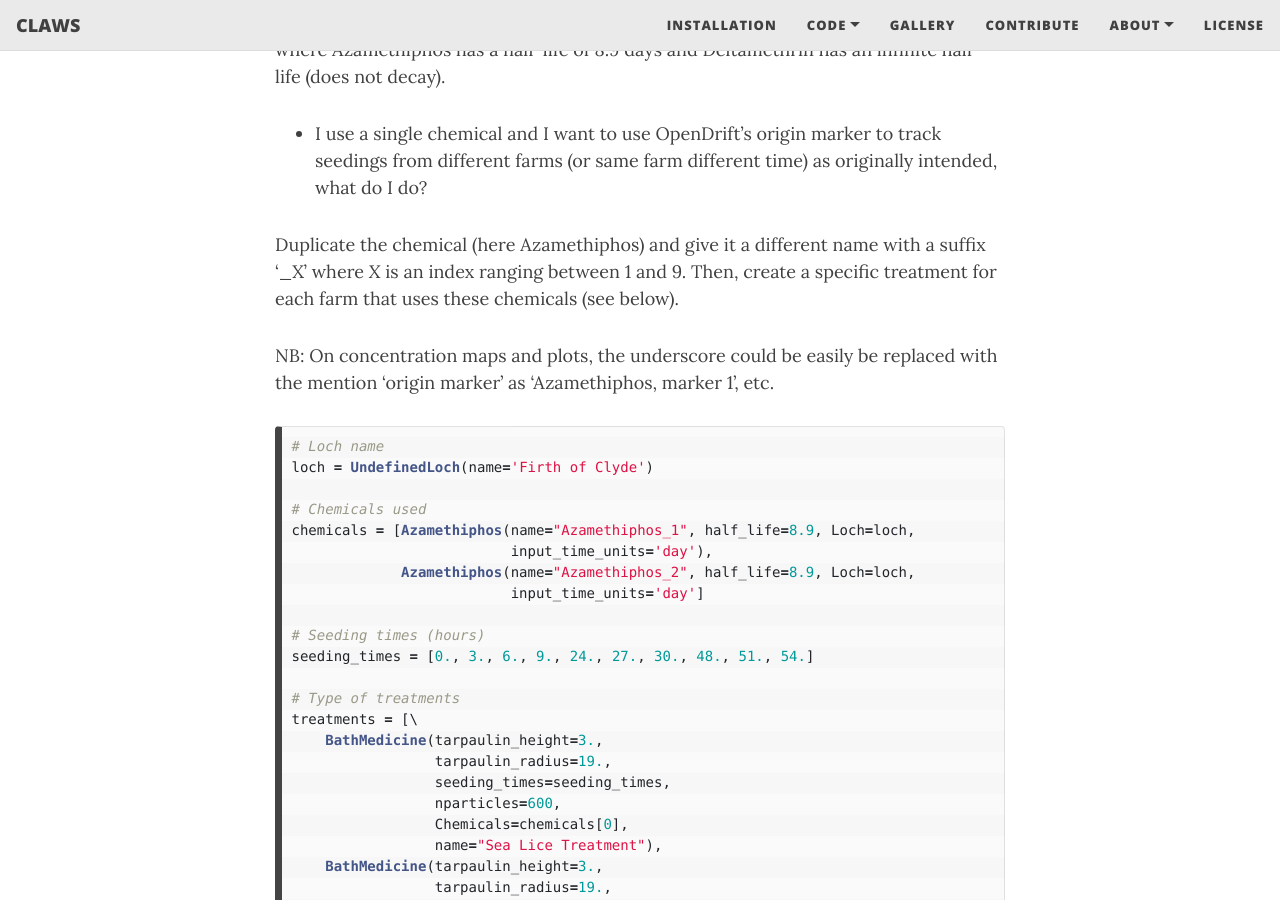
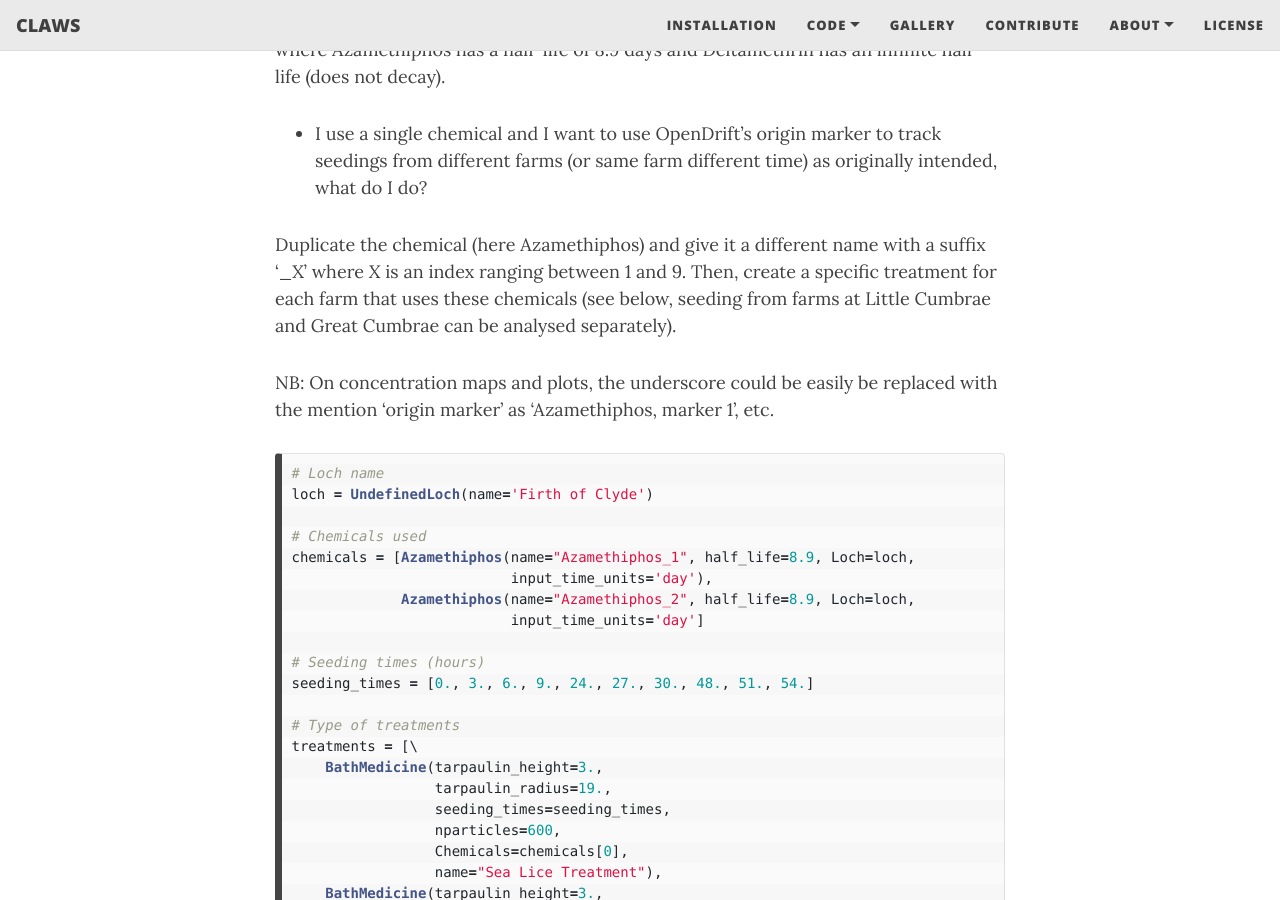
Before and after one commit to claws-scot/claws-scot.github.io, a Jekyll site: the page built from meetings/meeting-220623-N.md, in a window 1280 px wide and 900 px high, scrolled down 1841 px. Built offline with Jekyll 4.4.1, drawn with Linux system fonts in a browser that asks for light colours; nearby versions of some CDN libraries.

Commit message:
Editing web pages

```diff
--- a/meetings/meeting-220623-N.md
+++ b/meetings/meeting-220623-N.md
@@ -49,7 +49,7 @@ where Azamethiphos has a half-life of 8.9 days and Deltamethrin has an infinite
 - I use a single chemical and I want to use OpenDrift's origin marker to track seedings from different farms (or same farm different time) as originally intended, what do I do?
 
 Duplicate the chemical (here Azamethiphos) and give it a different name with a suffix '\_X' where _X_ is an index ranging between 1 and 9.
-Then, create a specific treatment for each farm that uses these chemicals (see below).
+Then, create a specific treatment for each farm that uses these chemicals (see below, seeding from farms at Little Cumbrae and Great Cumbrae can be analysed separately).
 
 NB: On concentration maps and plots, the underscore could be easily be replaced with the mention 'origin marker' as 'Azamethiphos, marker 1', etc.
 
```
